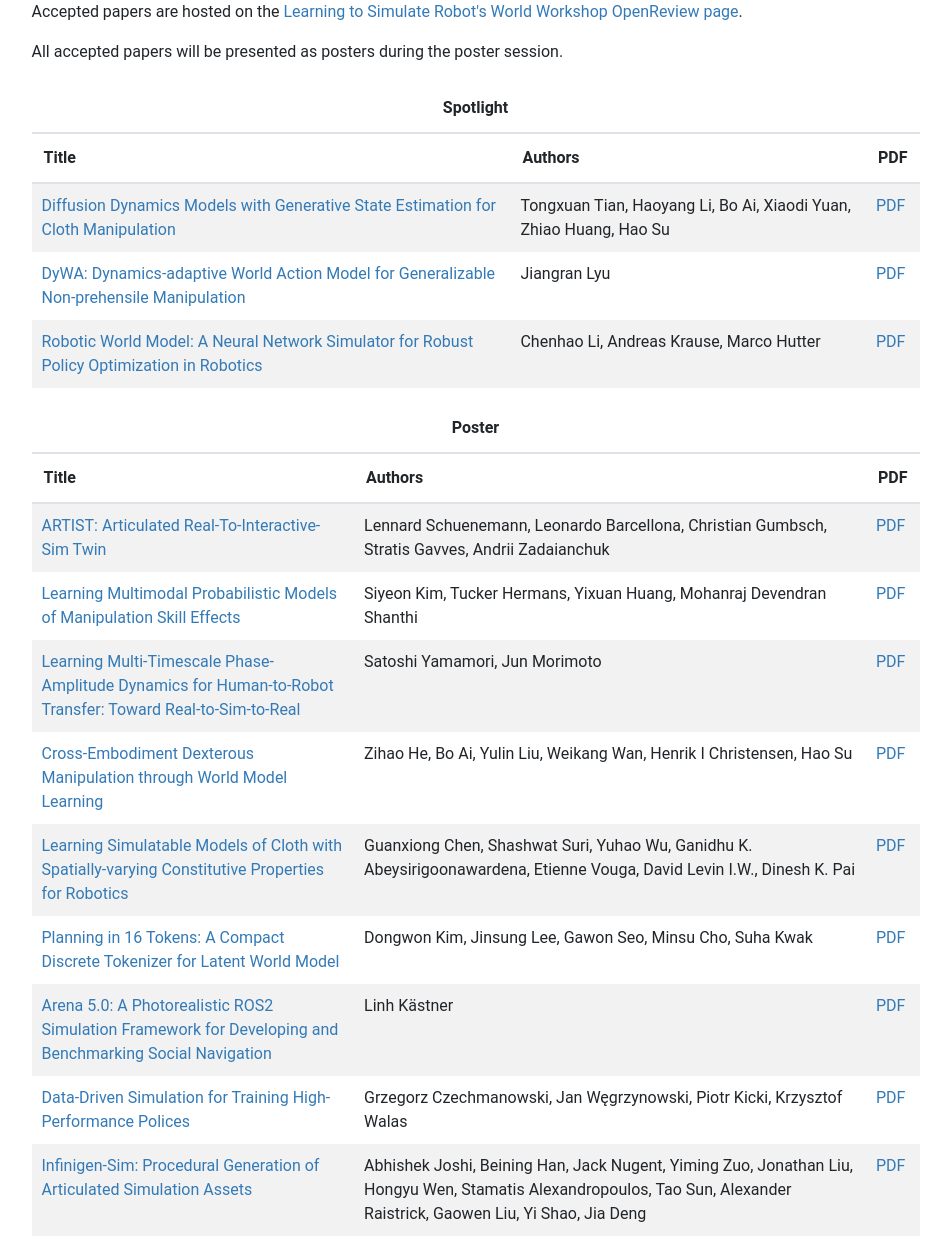
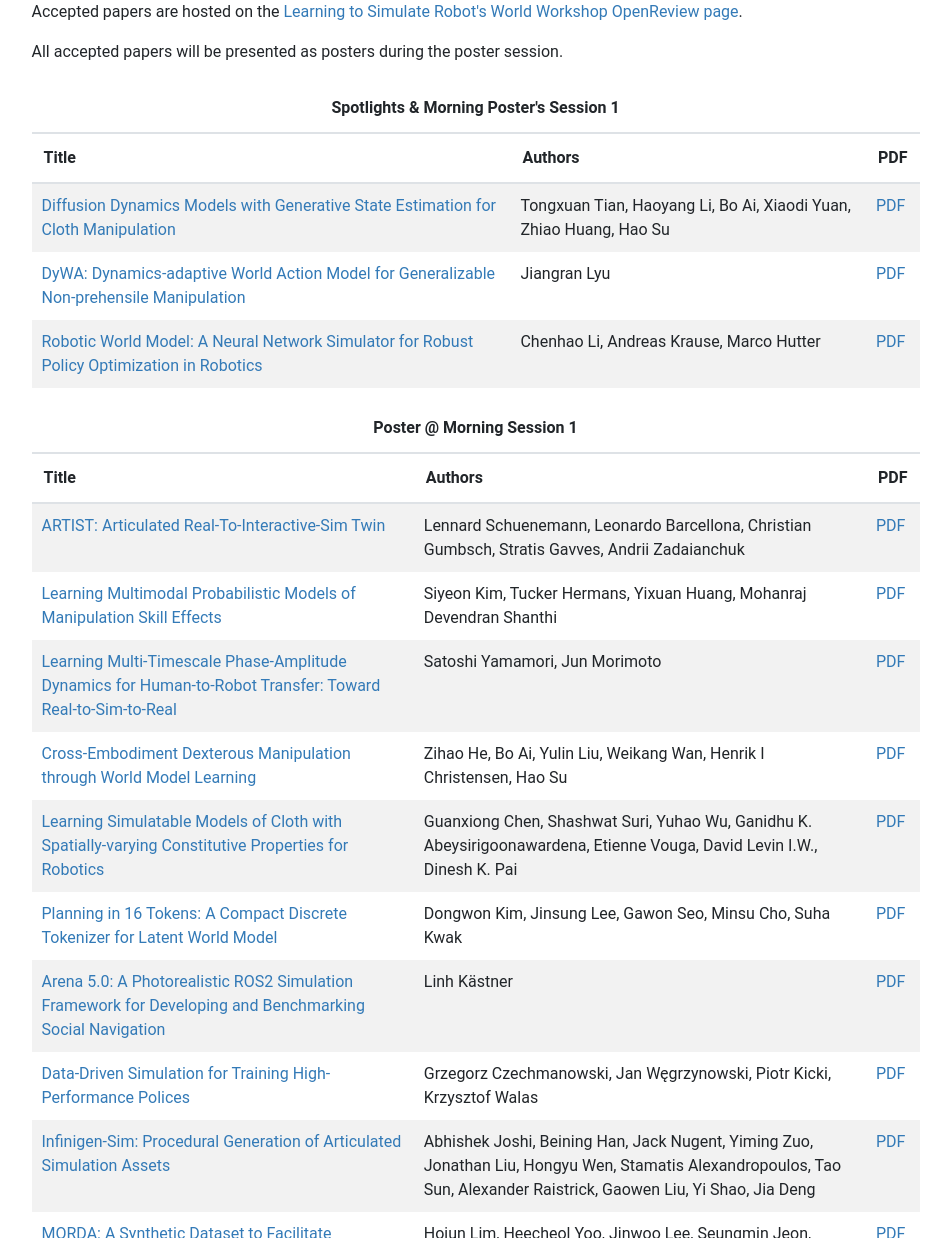
Before and after one commit to simulatingrobotworlds/simulatingrobotworlds.github.io, a Jekyll site: the page built from papers.html, in a window 1280 px wide and 1400 px high, scrolled down 421 px. Shown: the part 162-1400 px from the top of the window, without its empty margins (109-1060 px from the left). Built offline with Jekyll 4.4.1, drawn with Linux system fonts in a browser that asks for light colours; nearby versions of some CDN libraries; some of the changed text lies outside the part shown.

Commit message:
Update info

```diff
--- a/papers.html
+++ b/papers.html
@@ -30,7 +30,7 @@
 <table class="table table-striped" id="papers">
 <thead>
      <tr>
-          <th colspan="3" style="text-align:center">Spotlight</th>
+          <th colspan="3" style="text-align:center">Spotlights & Morning Poster's Session 1</th>
      </tr>
      <tr>
           <th>Title</th>
@@ -80,7 +80,7 @@
 <table class="table table-striped" id="papers">
 <thead>
      <tr>
-          <th colspan="3" style="text-align:center">Poster</th>
+          <th colspan="3" style="text-align:center">Poster @ Morning Session 1</th>
      </tr>
      <tr>
           <th>Title</th>
@@ -214,6 +214,23 @@
                <a href="https://openreview.net/pdf?id=zTqeqm1hkZ" target="_blank">PDF</a>
           </td>
      </tr>
+
+</tbody>
+</table>
+
+<table class="table table-striped" id="papers">
+<thead>
+     <tr>
+          <th colspan="3" style="text-align:center">Poster @ Evening Session 2</th>
+     </tr>
+     <tr>
+          <th>Title</th>
+          <th>Authors</th>
+          <th>PDF</th>
+     </tr>
+</thead>
+<tbody>
+
      <tr>
           <td>
                <span><a href="https://openreview.net/forum?id=Ob5v7pi7xJ">Fast But Accurate: A Real-Time Hyperelastic Simulator with Robust Frictional Contact</a></span>
```
